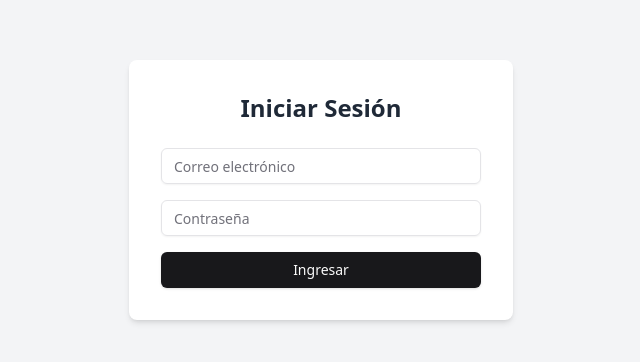
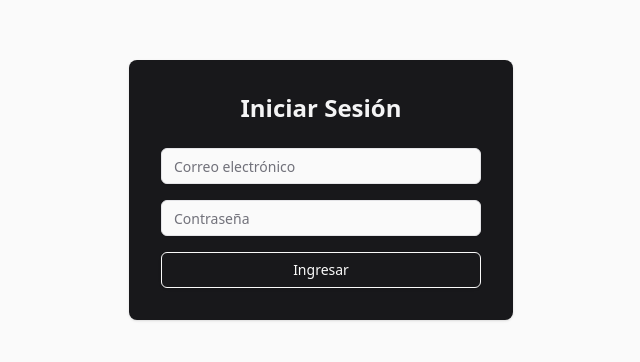
Before and after one commit to leo43161/catgy, a Next.js app: page /auth/login in a window 1280 px wide. Shown: the part 210-572 px from the top of the page, without its empty margins (319-959 px from the left). Built offline with nearby package versions, Linux system fonts and the light colour scheme; no server answers.

Commit message:
Se mejoro la view de usuarios

```diff
--- a/src/pages/auth/login.jsx
+++ b/src/pages/auth/login.jsx
@@ -25,9 +25,9 @@ export default function Login() {
     };
 
     return (
-        <div className="flex items-center justify-center min-h-screen bg-gray-100">
-            <form onSubmit={handleSubmit} className="w-full max-w-sm p-8 bg-white rounded-lg shadow-md">
-                <h2 className="text-2xl font-bold text-center text-gray-800 mb-6">
+        <div className="flex items-center justify-center min-h-screen bg-primary-foreground dark:bg-secondary  ">
+            <form onSubmit={handleSubmit} className="w-full max-w-sm p-8 rounded-lg shadow bg-primary dark:bg-primary">
+                <h2 className="text-2xl font-bold text-center mb-6 text-secondary dark:text-primary-foreground">
                     Iniciar Sesión
                 </h2>
                 <Input
@@ -35,7 +35,7 @@ export default function Login() {
                     value={email}
                     onChange={(e) => setEmail(e.target.value)}
                     placeholder="Correo electrónico"
-                    className="mb-4"
+                    className="mb-4 bg-primary-foreground"
                     name="email"
                 />
                 <Input
@@ -43,10 +43,10 @@ export default function Login() {
                     value={password}
                     onChange={(e) => setPassword(e.target.value)}
                     placeholder="Contraseña"
-                    className="mb-4"
+                    className="mb-4 bg-primary-foreground"
                     name="password"
                 />
-                <Button type="submit" className="w-full" disabled={isLoading}>
+                <Button type="submit" className="w-full border-primary-foreground border" disabled={isLoading}>
                     {isLoading ? "Verificando..." : "Ingresar"}
                 </Button>
             </form>
```
